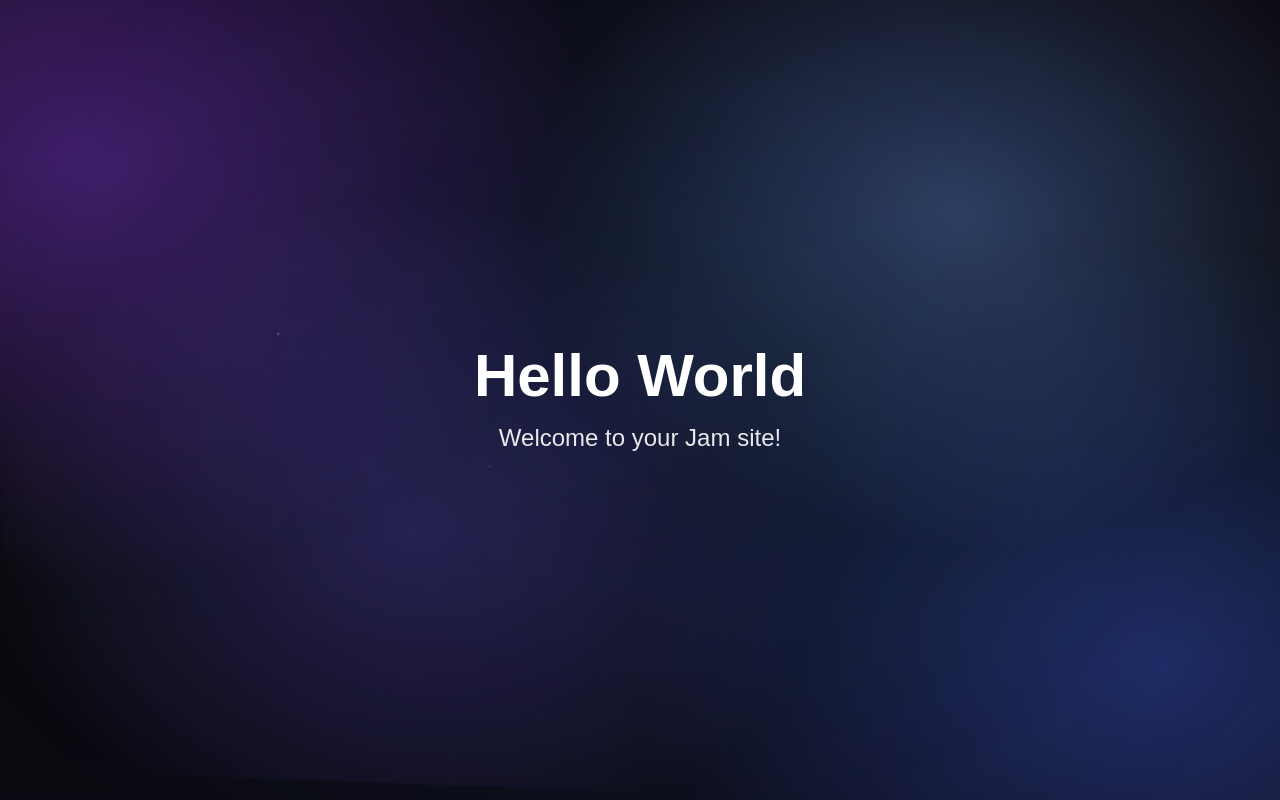
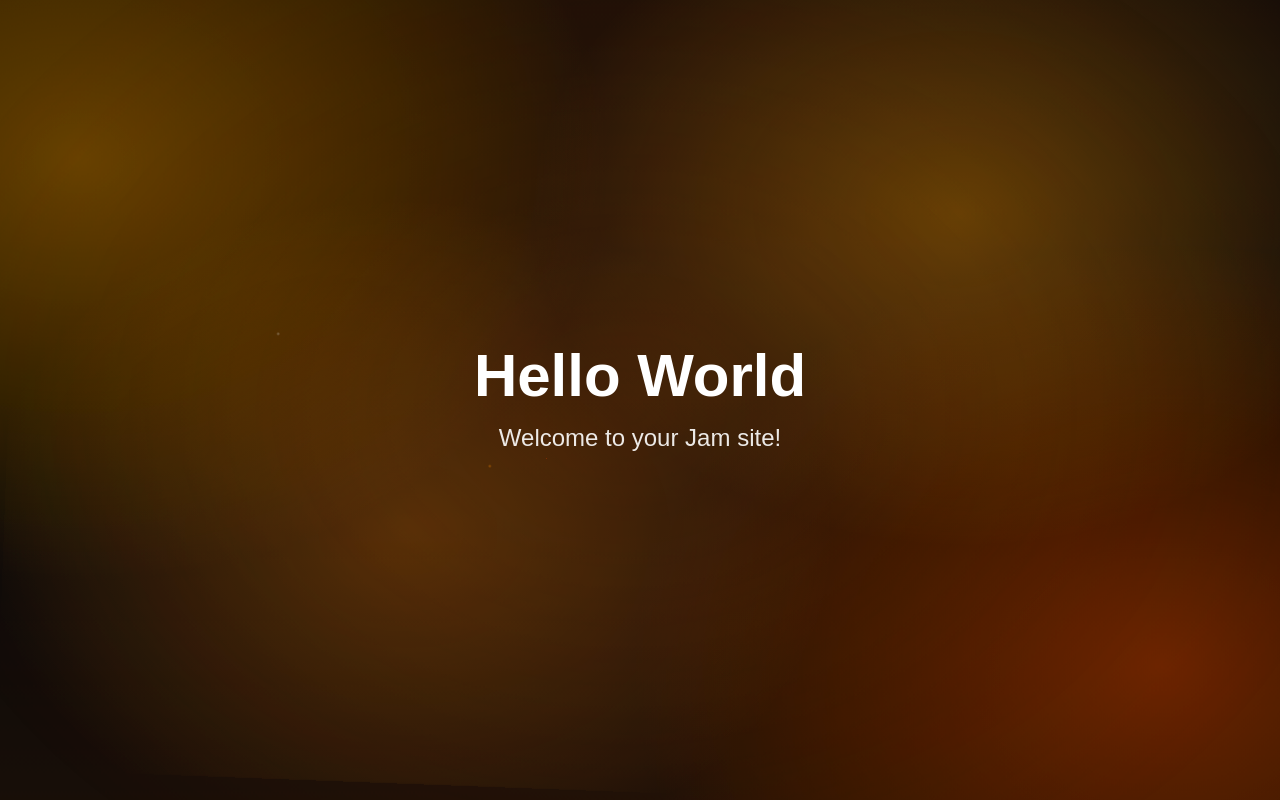
Before and after one commit to ns-test-org/hello-world-jam, a Next.js app in the folder packages/hello-world-jam/: page / in a window 1280 px wide. Built offline with nearby package versions, Linux system fonts and the light colour scheme.

Commit message:
AI chat session: Updated code and files

```diff
--- a/packages/hello-world-jam/src/app/globals.css
+++ b/packages/hello-world-jam/src/app/globals.css
@@ -31,38 +31,38 @@ body {
   font-family: Arial, Helvetica, sans-serif;
 }
 
-/* Enhanced animated aurora gradient layers - 25% more intense */
+/* Enhanced animated aurora gradient layers - Orange theme */
 .bg-aurora-layer-1 {
   background:
-    radial-gradient(1000px 800px at 10% 20%, rgba(120, 73, 239, 0.375), transparent 50%),
-    radial-gradient(1000px 800px at 90% 80%, rgba(50, 108, 216, 0.375), transparent 50%),
-    linear-gradient(180deg, #0b0b12 0%, #0a0a0a 60%, #0b0b12 100%);
+    radial-gradient(1000px 800px at 10% 20%, rgba(255, 140, 0, 0.375), transparent 50%),
+    radial-gradient(1000px 800px at 90% 80%, rgba(255, 69, 0, 0.375), transparent 50%),
+    linear-gradient(180deg, #1a0f0a 0%, #0a0a0a 60%, #1a0f0a 100%);
   animation: auroraFloat1 20s ease-in-out infinite alternate;
 }
 
 .bg-aurora-layer-2 {
   background:
-    radial-gradient(900px 700px at 70% 30%, rgba(119, 167, 255, 0.3125), transparent 45%),
-    radial-gradient(900px 700px at 30% 70%, rgba(120, 73, 239, 0.25), transparent 45%);
+    radial-gradient(900px 700px at 70% 30%, rgba(255, 165, 0, 0.3125), transparent 45%),
+    radial-gradient(900px 700px at 30% 70%, rgba(255, 140, 0, 0.25), transparent 45%);
   animation: auroraFloat2 15s ease-in-out infinite alternate;
   opacity: 1;
 }
 
 .bg-aurora-layer-3 {
   background:
-    radial-gradient(1200px 900px at 50% 50%, rgba(50, 108, 216, 0.1875), transparent 60%);
+    radial-gradient(1200px 900px at 50% 50%, rgba(255, 100, 0, 0.1875), transparent 60%);
   animation: auroraFloat3 25s ease-in-out infinite alternate;
   opacity: 0.75;
 }
 
-/* Floating particles overlay - 25% more intense */
+/* Floating particles overlay - Orange theme */
 .bg-particles {
   background-image:
     radial-gradient(2px 2px at 20% 30%, rgba(255, 255, 255, 0.375), transparent),
-    radial-gradient(2px 2px at 60% 70%, rgba(120, 73, 239, 0.5), transparent),
-    radial-gradient(1px 1px at 50% 50%, rgba(50, 108, 216, 0.375), transparent),
-    radial-gradient(1px 1px at 80% 10%, rgba(119, 167, 255, 0.5), transparent),
-    radial-gradient(2px 2px at 40% 90%, rgba(255, 255, 255, 0.25), transparent);
+    radial-gradient(2px 2px at 60% 70%, rgba(255, 140, 0, 0.5), transparent),
+    radial-gradient(1px 1px at 50% 50%, rgba(255, 69, 0, 0.375), transparent),
+    radial-gradient(1px 1px at 80% 10%, rgba(255, 165, 0, 0.5), transparent),
+    radial-gradient(2px 2px at 40% 90%, rgba(255, 200, 100, 0.25), transparent);
   background-size: 200% 200%;
   animation: particlesFloat 30s linear infinite;
   opacity: 0.75;
```
